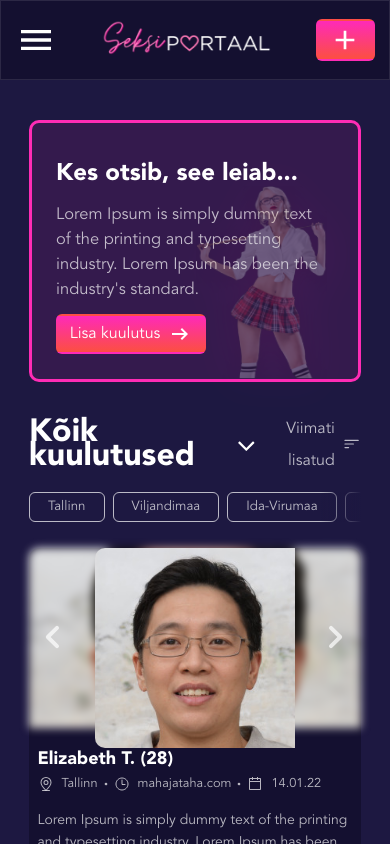
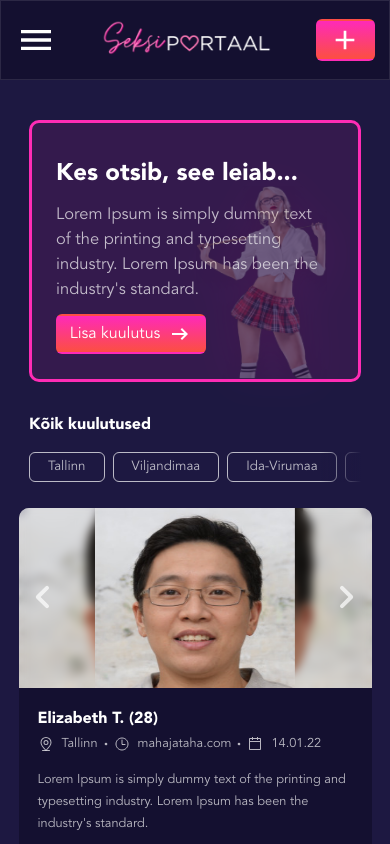
Before and after one commit to desmondezo1/seksi-portaal, an Angular app: page / in a window 390 px wide. Shown: the top 844 px of the page. Built offline with nearby package versions, Linux system fonts and the light colour scheme.

Commit message:
made info card responsive

```diff
--- a/src/app/shared/components/molecules/image-carousel/image-carousel.component.css
+++ b/src/app/shared/components/molecules/image-carousel/image-carousel.component.css
@@ -30,15 +30,16 @@
     right: 0;
 }
 
-.bgImage {
+.bgImage, .bgImageBlur {
     display: none;
 }
 
 .appImage {
     height: 100%;
+    border-radius: 10px 0 0 10px;
 }
 
-@media screen and (max-width: 1090px) {
+@media screen and (max-width: 720px) {
     .bgImage {
         display: block;
         position: absolute;
@@ -51,4 +52,18 @@
         background-size: cover;
         background-clip: content-box;
     }
+
+    .bgImageBlur {
+        display: flex;
+        height: 100%;
+        z-index: 1;
+        border-radius: 10px 10px 0 0;
+        width: 100%;
+        position: absolute;
+        backdrop-filter: blur(5px);
+    }
+
+    .appImage {
+        border-radius: 0;
+    }
 }
--- a/src/app/shared/components/molecules/image-carousel/image-carousel.component.html
+++ b/src/app/shared/components/molecules/image-carousel/image-carousel.component.html
@@ -10,7 +10,7 @@
         <svg xmlns="http://www.w3.org/2000/svg" width="1em" height="1em" viewBox="0 0 24 24"><path fill="rgba(255, 255, 255, 0.7)" d="M9.29 6.71a.996.996 0 0 0 0 1.41L13.17 12l-3.88 3.88a.996.996 0 1 0 1.41 1.41l4.59-4.59a.996.996 0 0 0 0-1.41L10.7 6.7c-.38-.38-1.02-.38-1.41.01z"/></svg>
     </div>
 
-    <div class="bgImage" [ngStyle]="{ 'background': 'url(' + getCurrentSlideUrl() +')' , 'filter': 'blur(4px)', 'background-repeat': 'no-repeat', 'background-position': 'center', 'background-size': 'cover'}">
-
+    <div class="bgImage" [ngStyle]="{ 'background': 'url(' + getCurrentSlideUrl() +')' , 'background-repeat': 'no-repeat', 'background-position': 'center', 'background-size': 'cover'}">
     </div>
+    <div class="bgImageBlur"></div>
 </div>
--- a/src/app/views/home-view/filter-tab/filter-tab.component.css
+++ b/src/app/views/home-view/filter-tab/filter-tab.component.css
@@ -126,3 +126,32 @@
     top: 0;
     background: linear-gradient(270deg, #1D1841 0%, rgba(29, 24, 65, 0) 100%);
 }
+
+@media screen and (max-width: 1210px) {
+    .wrapper .filterByRow .filterByAds p ,
+    .wrapper .filterByRow .filterByDate p {
+        font-size: 1.5rem;
+    }
+    .wrapper .filterByRow .filterByAds > .icon {
+        font-size: 1rem;
+    }
+
+    .wrapper .filterByRow .filterByDate > .icon {
+        font-size: 1.1rem;
+    }
+}
+
+@media screen and (max-width: 720px){
+    .wrapper .filterByRow .filterByAds p ,
+    .wrapper .filterByRow .filterByDate p,
+    .wrapper .filterByRow .filterByDate > .text {
+       font-size: 1.3rem;
+    }
+}
+
+@media screen and (max-width: 420px){
+    .wrapper .filterByRow .filterByAds p ,
+    .wrapper .filterByRow .filterByDate > .text {
+       font-size: 1rem!important;
+    }
+}
--- a/src/app/views/home-view/filter-tab/filter-tab.component.html
+++ b/src/app/views/home-view/filter-tab/filter-tab.component.html
@@ -2,19 +2,19 @@
     <div class="filterByRow">
         <div class="filterByAds">
             <p>Kõik kuulutused</p>
-            <span class="icon">
+            <!-- <span class="icon">
                 <svg xmlns="http://www.w3.org/2000/svg" width="0.8em" height="1em" viewBox="0 0 1024 1280"><path fill="rgba(255, 255, 255)" d="M1011 480q0 13-10 23L535 969q-10 10-23 10t-23-10L23 503q-10-10-10-23t10-23l50-50q10-10 23-10t23 10l393 393l393-393q10-10 23-10t23 10l50 50q10 10 10 23z"/></svg>
-            </span>
+            </span> -->
         </div>
 
-        <div class="filterByDate">
+        <!-- <div class="filterByDate">
            <p class="text">
              Viimati lisatud
            </p>
            <span class="icon">
             <svg xmlns="http://www.w3.org/2000/svg" width="1em" height="1em" viewBox="0 0 16 16"><path fill="rgba(255, 255, 255, 0.7)" d="M2 10.5a.5.5 0 0 1 .5-.5h3a.5.5 0 0 1 0 1h-3a.5.5 0 0 1-.5-.5zm0-3a.5.5 0 0 1 .5-.5h7a.5.5 0 0 1 0 1h-7a.5.5 0 0 1-.5-.5zm0-3a.5.5 0 0 1 .5-.5h11a.5.5 0 0 1 0 1h-11a.5.5 0 0 1-.5-.5z"/></svg>
            </span>
-        </div>
+        </div> -->
     </div>
 
     <div class="filterPillRow">
--- a/src/app/views/home-view/hero-card/hero-card.component.css
+++ b/src/app/views/home-view/hero-card/hero-card.component.css
@@ -104,7 +104,6 @@ svg {
     }
 }
 
-
 @media screen and (max-width: 350px) {
 
 .heroCardWrapper{
@@ -112,3 +111,9 @@ svg {
     height: 100%;
 }
 }
+
+@media screen and (min-width: 1125px) and (max-width: 1202px) {
+    .heroCardWrapper{
+        max-height: 236px;
+    }
+}
--- a/src/app/views/home-view/home-view.component.css
+++ b/src/app/views/home-view/home-view.component.css
@@ -16,6 +16,11 @@
     background: #141030;
     border-radius: 10px;
 }
+
+main{
+    max-width: 700px;
+}
+
 .heroSection{
     margin-bottom: 31px;
 }
@@ -28,6 +33,7 @@
    flex-direction: column;
    gap: 14px;
    height: 100%;
+   align-items: center;
    margin-bottom: 10px;
 }
 
@@ -46,4 +52,7 @@
     .wrapper{
         padding: 0 7.44%;
     }
+    .cardListSection {
+        gap: 17px;
+    }
 }
--- a/src/app/views/home-view/info-card/info-card.component.css
+++ b/src/app/views/home-view/info-card/info-card.component.css
@@ -55,7 +55,7 @@
     font-family: 'Avenir-black';
     font-style: normal;
     font-weight: 800;
-    font-size: 18px;
+    font-size: 1rem;
     line-height: 18px;
     color: #FFFFFF;
     margin-bottom: 8px;
@@ -119,7 +119,18 @@
     border-radius: 6px;
 }
 
-@media screen and (max-width: 1090px) {
+@media screen and (max-width: 1220px) {
+
+    .wrapper .info .iconRow {
+        font-size: 0.5rem;
+    }
+
+    .wrapper .info .details {
+        font-size: 0.8rem;
+    }
+}
+
+@media screen and (max-width: 720px) {
     .wrapper{
         display: flex;
         flex-direction: column;
@@ -127,7 +138,7 @@
         max-height: 405px;
         align-items: center;
         justify-content: space-between;
-        border-radius: 10px 10px 0px 0px;
+        border-radius: 10px 10px 10px 10px;
     }
 
     .wrapper .media {
@@ -160,3 +171,15 @@
         margin-bottom: 17px;
     }
 }
+
+@media screen and (min-width: 720px) and (max-width: 837px) {
+    .wrapper .info .details{
+        margin-bottom: 5px;
+    }
+}
+
+@media screen and (min-width: 1091px) and (max-width: 1438px) {
+    .wrapper .info .details{
+        margin-bottom: 5px;
+    }
+}
--- a/src/app/views/home-view/info-card/info-card.component.html
+++ b/src/app/views/home-view/info-card/info-card.component.html
@@ -1,6 +1,6 @@
 <div class="wrapper">
     <div class="media">
-        <app-media class="appMedia" [media]="media" [styles]='{ "border-radius": "10px 0px 0px 10px", "width": "200px", "height": "200px", "position": "relative", "z-index": 2}'></app-media>
+        <app-media class="appMedia" [media]="media" [styles]='{ "border-radius": "inherit", "width": "inherit", "min-width": "200px", "height": "inherit", "position": "relative", "z-index": 2}'></app-media>
     </div>
     <div class="info">
         <h2 class="title"> Elizabeth T. (28)</h2>
```
